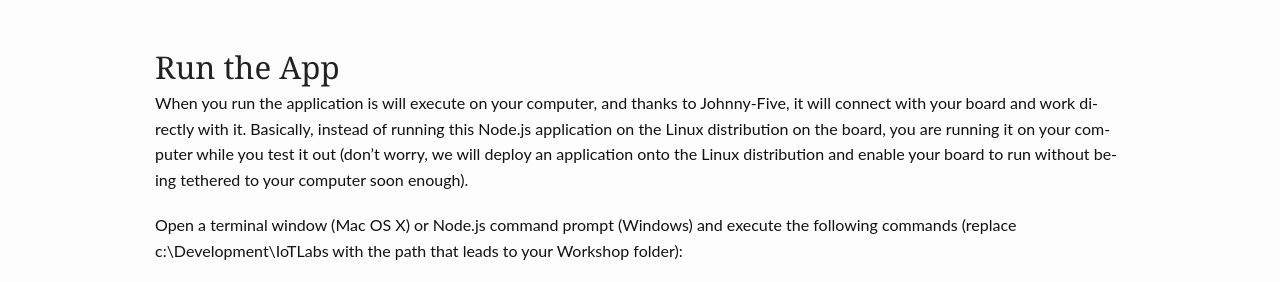
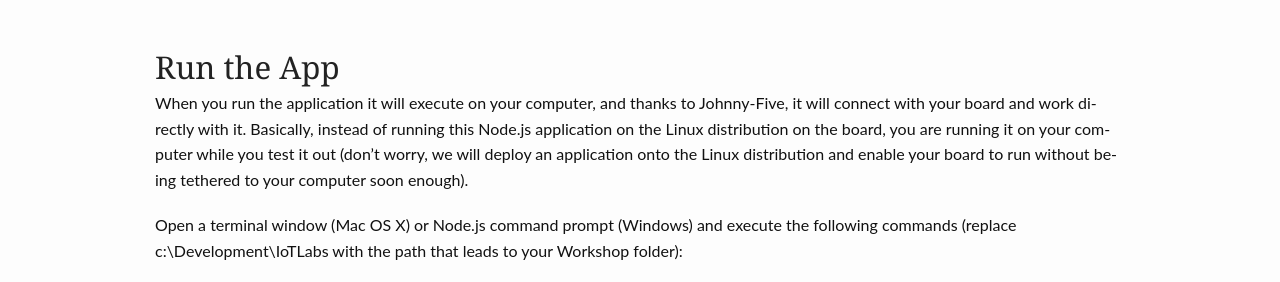
Before and after one commit to ThingLabsIo/ThingLabsIo.github.io, a Jekyll site: the page built from pages/lab001.md, in a window 1280 px wide and 900 px high, scrolled down 4608 px. Shown: the part 167-449 px from the top of the window. Built offline with Jekyll 4.4.1, drawn with Linux system fonts in a browser that asks for light colours.

Commit message:
Fixing typos

```diff
--- a/pages/lab001.md
+++ b/pages/lab001.md
@@ -128,7 +128,7 @@ board.on("ready", function() {
 </pre>
 
 ## Run the App
-When you run the application is will execute on your computer, and thanks to Johnny-Five, it will connect with your board and work directly with it. Basically, instead of running this Node.js application on the Linux distribution on the board, you are running it on your computer while you test it out (don't worry, we will deploy an application onto the Linux distribution and enable your board to run without being tethered to your computer soon enough).
+When you run the application it will execute on your computer, and thanks to Johnny-Five, it will connect with your board and work directly with it. Basically, instead of running this Node.js application on the Linux distribution on the board, you are running it on your computer while you test it out (don't worry, we will deploy an application onto the Linux distribution and enable your board to run without being tethered to your computer soon enough).
 
 Open a terminal window (Mac OS X) or Node.js command prompt (Windows) and execute the following commands (replace c:\Development\IoTLabs with the path that leads to your Workshop folder):
 
```
Also changed, not shown: other parts of pages/lab001.md (+1 -1 lines).
